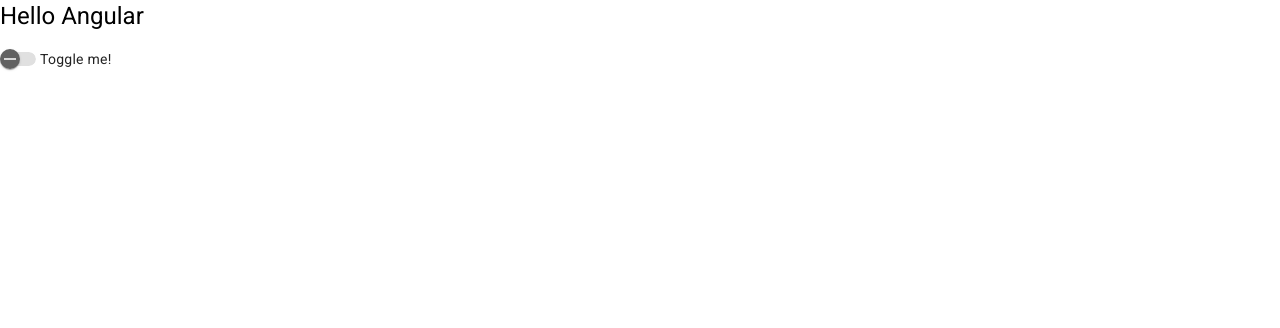
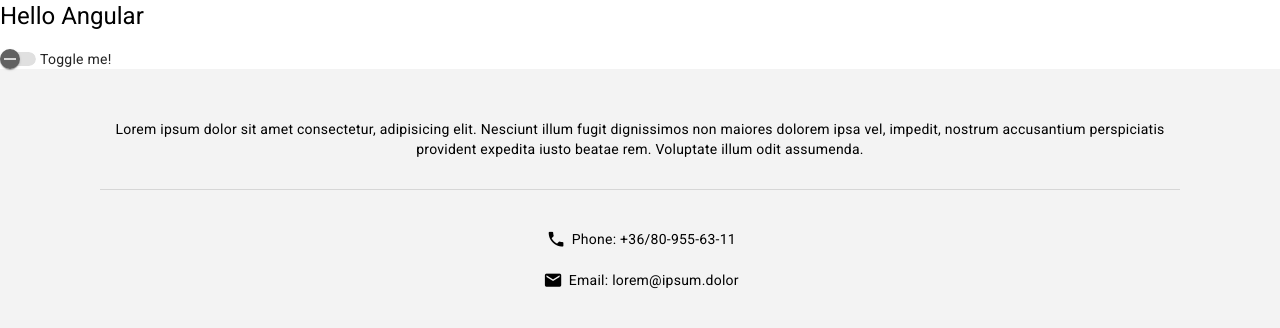
Before and after one commit to VMark-buribubi/KF-neptun-clone, an Angular app: page / in a window 1280 px wide. Shown: the top 328 px of the page. Built offline with nearby package versions, Linux system fonts and the light colour scheme.

Commit message:
add footer html and ccs

```diff
--- a/src/app/app.component.html
+++ b/src/app/app.component.html
@@ -3,3 +3,5 @@
 <router-outlet></router-outlet>
 
 <mat-slide-toggle>Toggle me!</mat-slide-toggle>
+
+<app-footer></app-footer>
--- a/src/app/app.module.ts
+++ b/src/app/app.module.ts
@@ -7,6 +7,10 @@
 
 //MATERIALS
 import { MatSlideToggleModule } from '@angular/material/slide-toggle';
+import { MatDividerModule } from '@angular/material/divider';
+import { MatIconModule } from '@angular/material/icon';
+
+//COMPONENTS
 import { FooterComponent } from './footer/footer.component';
 import { NavigationComponent } from './navigation/navigation.component';
 import { HomeComponent } from './home/home.component';
@@ -23,6 +27,8 @@
     AppRoutingModule,
     BrowserAnimationsModule,
     MatSlideToggleModule,
+    MatDividerModule,
+    MatIconModule,
   ],
   providers: [],
   bootstrap: [AppComponent]
--- a/src/app/footer/footer.component.html
+++ b/src/app/footer/footer.component.html
@@ -1 +1,12 @@
-<p>footer works!</p>
+<footer>
+    <p>Lorem ipsum dolor sit amet consectetur, adipisicing elit. Nesciunt illum fugit dignissimos non maiores dolorem ipsa vel, impedit, nostrum accusantium perspiciatis provident expedita iusto beatae rem. Voluptate illum odit assumenda.</p>
+    <mat-divider></mat-divider>
+    <p>
+        <mat-icon aria-hidden="false" aria-label="Example home icon" fontIcon="phone"></mat-icon>
+        Phone: +36/80-955-63-11
+    </p>
+    <p>
+        <mat-icon aria-hidden="false" aria-label="Example home icon" fontIcon="email"></mat-icon>
+        Email: lorem@ipsum.dolor
+    </p>
+</footer>
--- a/src/app/footer/footer.component.scss
+++ b/src/app/footer/footer.component.scss
@@ -0,0 +1,17 @@
+footer {
+    padding: 50px 100px;
+    min-height: 100px;
+    text-align: center;
+    vertical-align: middle;
+    background-color: rgb(243, 243, 243);
+}
+
+mat-divider {
+    margin: 30px 0;
+}
+
+mat-icon {
+    font-size: 1.4em;
+    position: relative;
+    top: 0.5em;
+}
```
